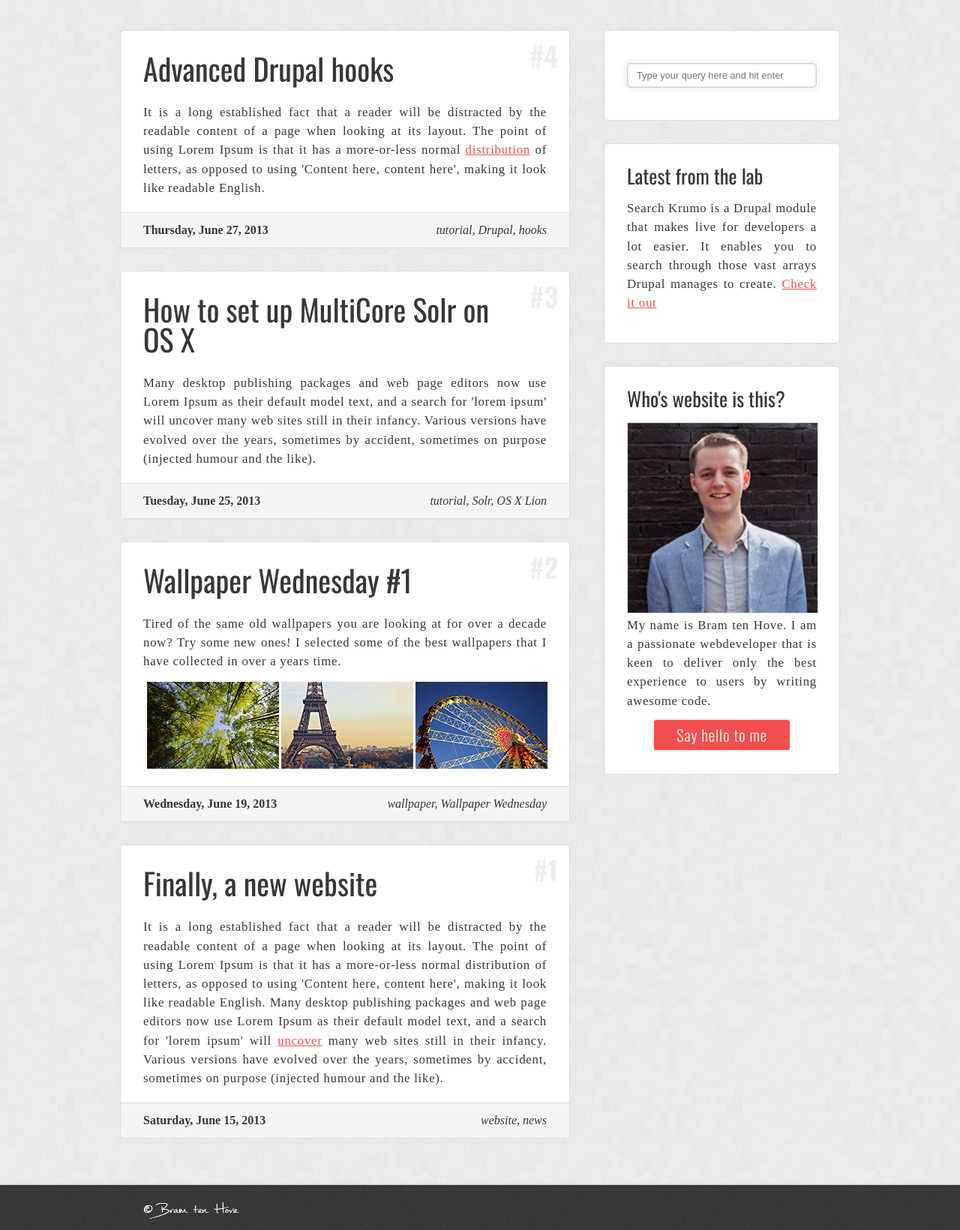
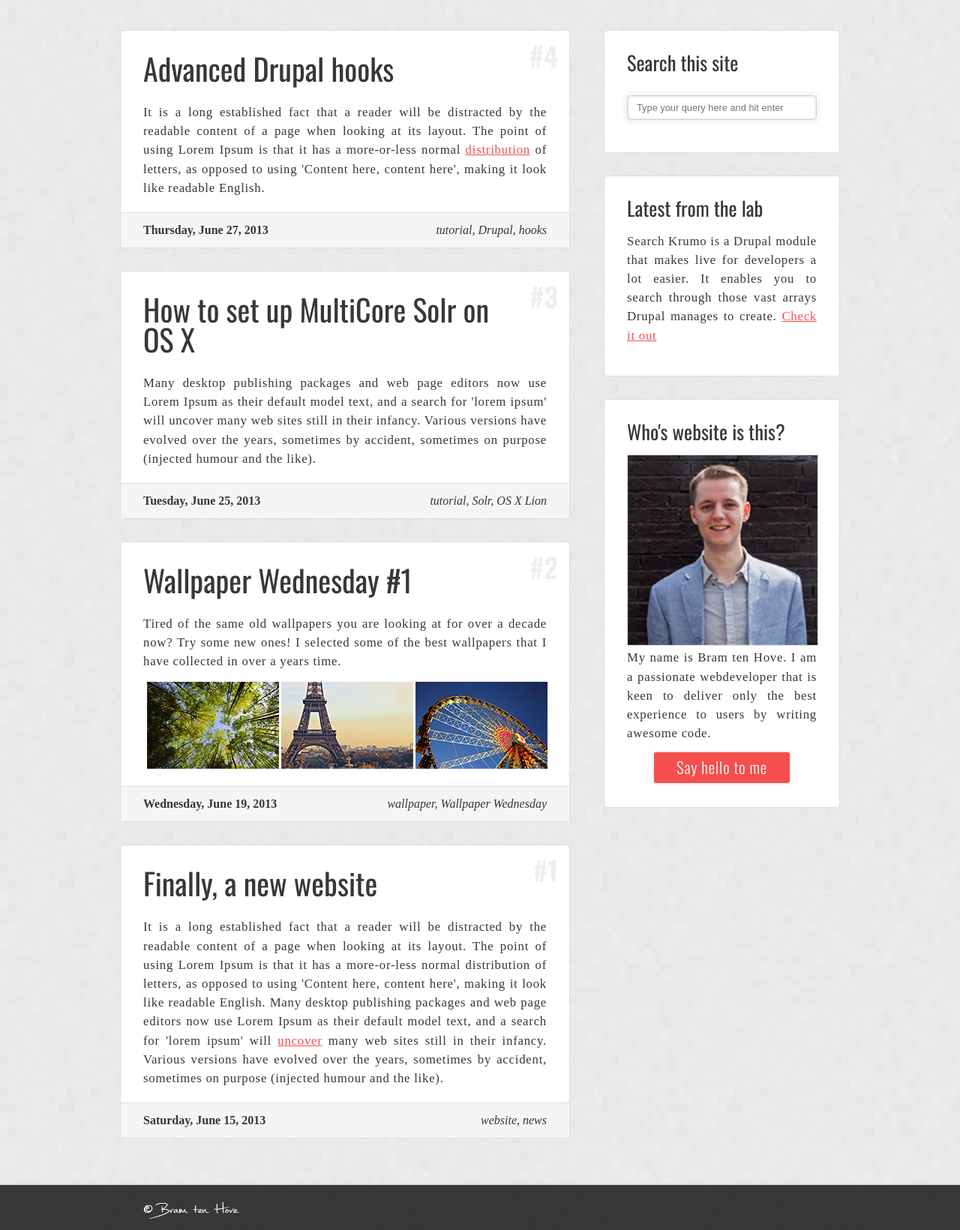
Before and after one commit to bramtenhove/bramtenhove.nl, a PHP site: page / in a window 1280 px wide. Shown: the part 277-1917 px from the top of the page at 75% size. Run offline with PHP 8.4, Linux system fonts and the light colour scheme; some libraries are stand-ins or nearby versions.

Commit message:
Added responsive classes. You can add multiple classes, for instance mobile and computer.

```diff
--- a/css/screen.css
+++ b/css/screen.css
@@ -95,6 +95,88 @@ article, aside, details, figcaption, figure, footer, header, hgroup, menu, nav,
   *zoom: 1;
 }
 
+/**
+ * Responsive classes.
+ */
+/* line 45, ../sass/_defaults.scss */
+.mobile {
+  display: block;
+}
+
+/* line 49, ../sass/_defaults.scss */
+.tablet {
+  display: none;
+}
+/* line 52, ../sass/_defaults.scss */
+.tablet.mobile {
+  display: block;
+}
+
+/* line 57, ../sass/_defaults.scss */
+.computer {
+  display: none;
+}
+/* line 60, ../sass/_defaults.scss */
+.computer.mobile {
+  display: block;
+}
+
+@media (min-width: 37.5em) {
+  /* line 66, ../sass/_defaults.scss */
+  .mobile {
+    display: none;
+  }
+
+  /* line 70, ../sass/_defaults.scss */
+  .tablet {
+    display: block;
+  }
+  /* line 73, ../sass/_defaults.scss */
+  .tablet.mobile {
+    display: block;
+  }
+  /* line 77, ../sass/_defaults.scss */
+  .tablet.computer {
+    display: block;
+  }
+
+  /* line 82, ../sass/_defaults.scss */
+  .computer {
+    display: none;
+  }
+  /* line 85, ../sass/_defaults.scss */
+  .computer.mobile {
+    display: none;
+  }
+}
+@media (min-width: 55em) {
+  /* line 92, ../sass/_defaults.scss */
+  .mobile {
+    display: none;
+  }
+
+  /* line 96, ../sass/_defaults.scss */
+  .tablet {
+    display: none;
+  }
+  /* line 99, ../sass/_defaults.scss */
+  .tablet.mobile {
+    display: none;
+  }
+
+  /* line 104, ../sass/_defaults.scss */
+  .computer {
+    display: block;
+  }
+  /* line 107, ../sass/_defaults.scss */
+  .computer.mobile {
+    display: block;
+  }
+  /* line 111, ../sass/_defaults.scss */
+  .computer.tablet {
+    display: block;
+  }
+}
 /**
  * Fonts of the site is defined here.
  */
--- a/index.html
+++ b/index.html
@@ -107,6 +107,7 @@
 
         <aside id="sidebar-right" role="complementary">
           <div class="block container">
+            <h2 class="block-title computer tablet">Search this site</h2>
             <form>
               <input type="text" placeholder="Type your query here and hit enter" />
             </form>
--- a/sass/_defaults.scss
+++ b/sass/_defaults.scss
@@ -38,3 +38,78 @@ $computer: 55em 16;
 .clearfix {
   *zoom: 1;
 }
+
+/**
+ * Responsive classes.
+ */
+.mobile {
+  display: block;
+}
+
+.tablet {
+  display: none;
+
+  &.mobile {
+    display: block;
+  }
+}
+
+.computer {
+  display: none;
+
+  &.mobile {
+    display: block;
+  }
+}
+
+@include at-breakpoint($tablet) {
+  .mobile {
+    display: none;
+  }
+
+  .tablet {
+    display: block;
+
+    &.mobile {
+      display: block;
+    }
+
+    &.computer {
+      display: block;
+    }
+  }
+
+  .computer {
+    display: none;
+
+    &.mobile {
+      display: none;
+    }
+  }
+}
+
+@include at-breakpoint($computer) {
+  .mobile {
+    display: none;
+  }
+
+  .tablet {
+    display: none;
+
+    &.mobile {
+      display: none;
+    }
+  }
+
+  .computer {
+    display: block;
+
+    &.mobile {
+      display: block;
+    }
+
+    &.tablet {
+      display: block;
+    }
+  }
+}
```
